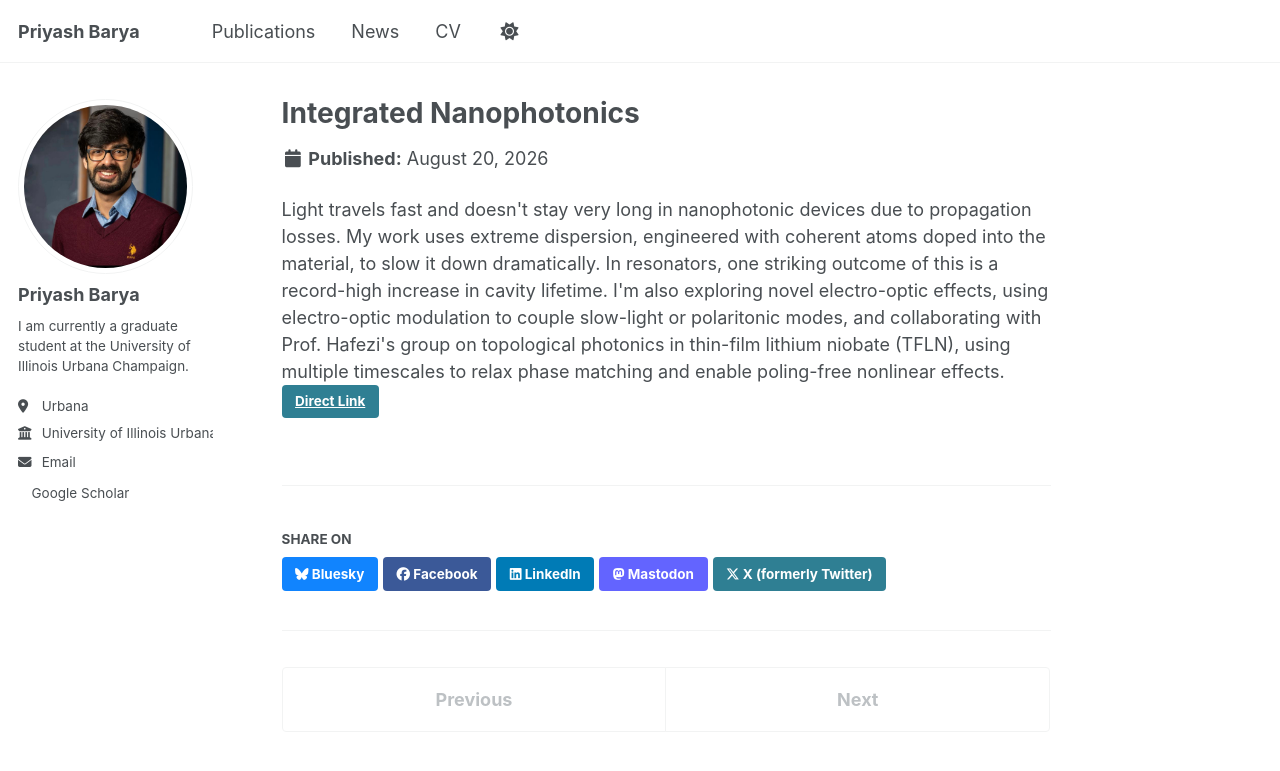
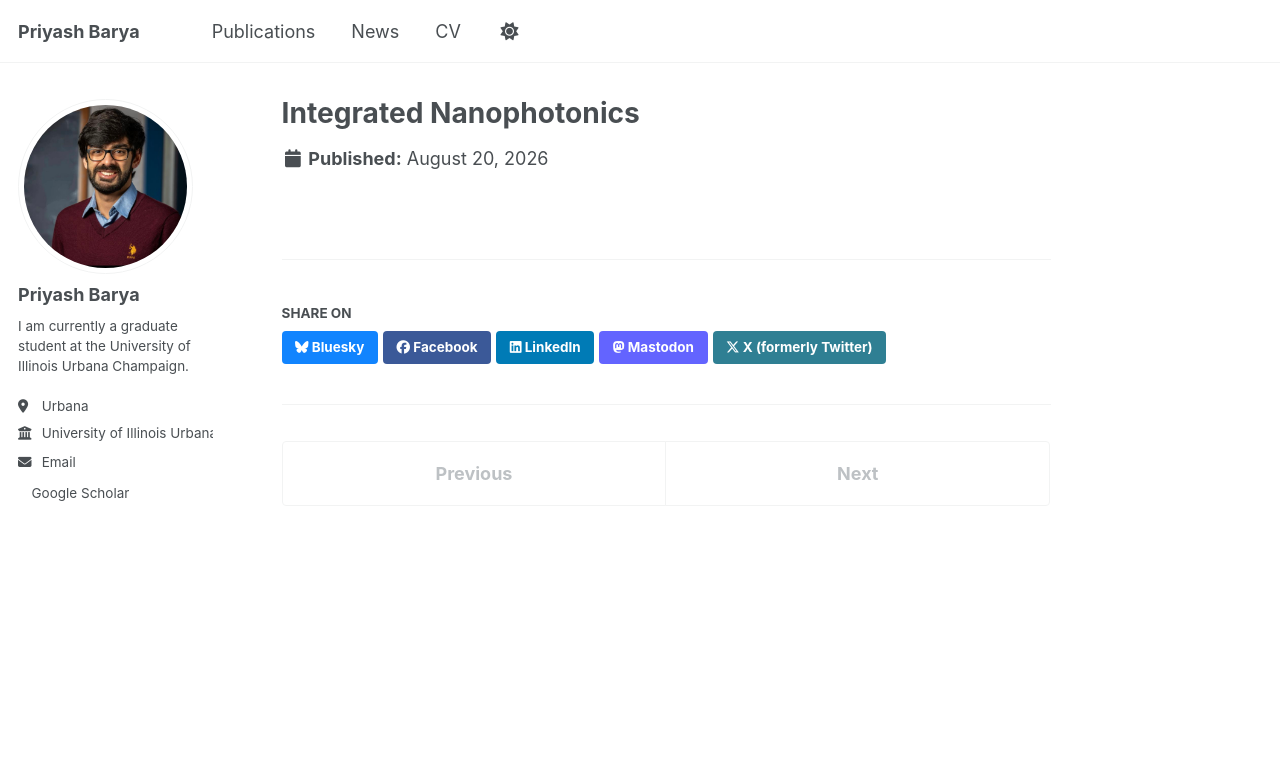
Before and after one commit to Priyash-Barya/Priyash-Barya.github.io, a Jekyll site: the page built from _portfolio/portfolio-1.html, in a window 1280 px wide. Shown: the top 771 px of the page. Built offline with Jekyll 4.4.1, drawn with Linux system fonts in a browser that asks for light colours; a style sheet for code colours, icons or effects is not loaded.

Commit message:
Update portfolio-1.html

```diff
--- a/_portfolio/portfolio-1.html
+++ b/_portfolio/portfolio-1.html
@@ -3,14 +3,9 @@ title: "Integrated Nanophotonics"
 excerpt: |
   <img src='/images/SlowerInternal_PNG.png'>
   <ul>
-  <li><strong>Ultra-slow light:</strong> We use slow light in microring resonators to reduce the loss rates, which results in nearly a 3-order increase in the Q-factor of the resonator. See our <a href='//publication/2025-11-25-ultra-high-q-tunable-microring-resonators'>in Nature Communication </a></li> paper.
+  <li><strong>Ultra-slow light:</strong> We use slow light in microring resonators to reduce the loss rates, which results in nearly a 3-order increase in the Q-factor of the resonator. See our <a href='//publication/2025-11-25-ultra-high-q-tunable-microring-resonators'> Nature Communication </a></li> paper.
   <li><strong>Photonic molecules</strong> Using slow light resonator modes with electro-optic modulation, we plan to extend the lifetime of photonic molecules</li>
   <li><strong>Topological photonics with TFLN:</strong> collaborating with Prof. Hafezi's group on using multiple timescales to relax phase matching and enable poling-free nonlinear effects.</li>
   </ul>
 collection: portfolio
-link: /publication/2025-11-25-ultra-high-q-tunable-microring-resonators
 ---
-
-Light travels fast and doesn't stay very long in nanophotonic devices due to propagation losses. My work uses extreme dispersion, engineered with coherent atoms doped into the material, to slow it down dramatically. In resonators, one striking outcome of this is a record-high increase in cavity lifetime.
-
-I'm also exploring novel electro-optic effects, using electro-optic modulation to couple slow-light or polaritonic modes, and collaborating with Prof. Hafezi's group on topological photonics in thin-film lithium niobate (TFLN), using multiple timescales to relax phase matching and enable poling-free nonlinear effects.
```
